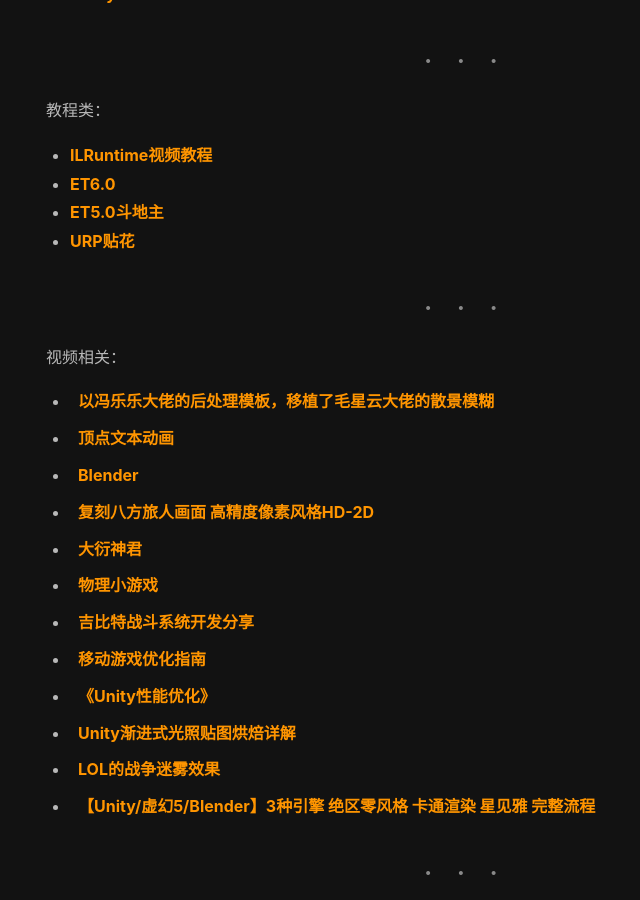
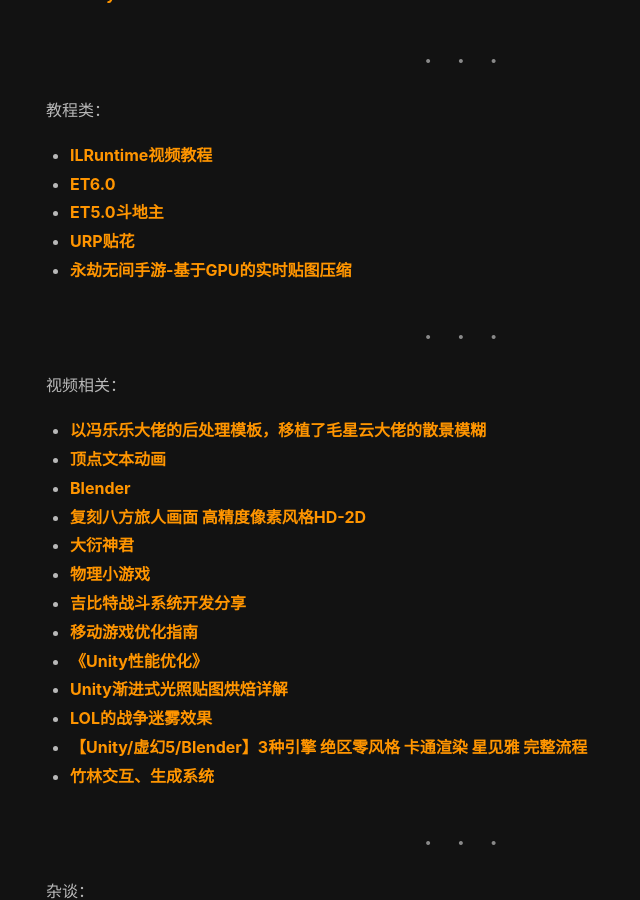
Before and after one commit to S0nrEir/S0nrEir.github.io, a Jekyll site: the page built from _posts/2024-04-02-干货博客收集.md, in a window 1280 px wide and 900 px high, scrolled down 1772 px. Shown: the whole window, without its empty margins (57-697 px from the left). Built offline with Jekyll 4.4.1, drawn with Linux system fonts in a browser that asks for light colours; nearby versions of some CDN libraries.

Commit message:
基于GPU的实时贴图压缩

```diff
--- a/_posts/2024-04-02-干货博客收集.md
+++ b/_posts/2024-04-02-干货博客收集.md
@@ -66,36 +66,25 @@ tags: ["博客","干货"]
 - [ET6.0](https://edu.uwa4d.com/course-intro/1/375)
 - [ET5.0斗地主](https://www.taikr.com/goods/show/554?targetId=1053&preview=0)
 - [URP贴花](https://learn.u3d.cn/tutorial/urp-tutorials-urp-decal-system)
+- [永劫无间手游-基于GPU的实时贴图压缩](https://zhuanlan.zhihu.com/p/12945275707)
 
 ---
 
 视频相关：
 
 - [以冯乐乐大佬的后处理模板，移植了毛星云大佬的散景模糊](https://www.bilibili.com/video/BV16u411X74r/?share_source=copy_web&vd_source=dc8db9ae29cb1bbdd2bfdc1e9c7876a9)
-
 - [顶点文本动画]([**https://www.bilibili.com/read/cv14580881**](https://www.bilibili.com/read/cv14580881))
-
 - [Blender](https://www.bilibili.com/video/BV12T4y197Z5/?vd_source=dc8db9ae29cb1bbdd2bfdc1e9c7876a9)
-
 - [复刻八方旅人画面 高精度像素风格HD-2D](https://www.bilibili.com/video/BV1rQ4y1z78X/?share_source=copy_web&vd_source=5dd023c4fb4e55db3f031dc52277d1fa)
-
 - [大衍神君](https://space.bilibili.com/1311706157/channel/collectiondetail?sid=129381)
-
 - [物理小游戏](https://www.bilibili.com/video/BV17T411p7NM/?buvid=XY520F65D69C571272572B216100C1D468146&is_story_h5=false&mid=Px/9IZQOrqIOvOouIVpkmA==&p=1&plat_id=116&share_from=ugc&share_medium=android&share_plat=android&share_session_id=33a00c96-9ada-415d-b70a-862750a4134a&share_source=QQ&share_tag=s_i&timestamp=1684091971&unique_k=0bXEaRM&up_id=145670942&vd_source=dc8db9ae29cb1bbdd2bfdc1e9c7876a9)
-
 - [吉比特战斗系统开发分享](https://www.bilibili.com/video/BV1FV4y1C7wM/?buvid=XY520F65D69C571272572B216100C1D468146&is_story_h5=false&mid=Px/9IZQOrqIOvOouIVpkmA==&p=1&plat_id=116&share_from=ugc&share_medium=android&share_plat=android&share_session_id=783b1bb4-545a-4e5c-9dba-6d559d1b6b1b&share_source=QQ&share_tag=s_i&timestamp=1683916109&unique_k=G7toD7T&up_id=272951096&vd_source=dc8db9ae29cb1bbdd2bfdc1e9c7876a9)
-
 - [移动游戏优化指南](https://learn.u3d.cn/tutorial/mobile-game-optimization?chapterId=63562b28edca72001f21d125#61164663feec0d00200df1da)
-
 - [《Unity性能优化》](https://learn.u3d.cn/tutorial/unity-optimization-metaverse)
-
 - [Unity渐进式光照贴图烘焙详解](https://learn.u3d.cn/tutorial/unity-progressive-lightmapper)
-
 - [LOL的战争迷雾效果](https://www.bilibili.com/video/BV1Wr421K7Zf/?spm_id_from=333.337.search-card.all.click&vd_source=dc8db9ae29cb1bbdd2bfdc1e9c7876a9)
-
 - [【Unity/虚幻5/Blender】3种引擎 绝区零风格 卡通渲染 星见雅 完整流程](https://www.bilibili.com/video/BV1kBBKYRE6Q/?share_source=copy_web&vd_source=1d472df12e693581b4dec8ddc8f8bfad)
-
-
+- [竹林交互、生成系统](https://www.bilibili.com/video/BV1X3NNeBEgU/?spm_id_from=333.1007.tianma.28-3-109.click&vd_source=5c7d796f5431572d06618f01e5e55fd8)
 
 ---
 
```
